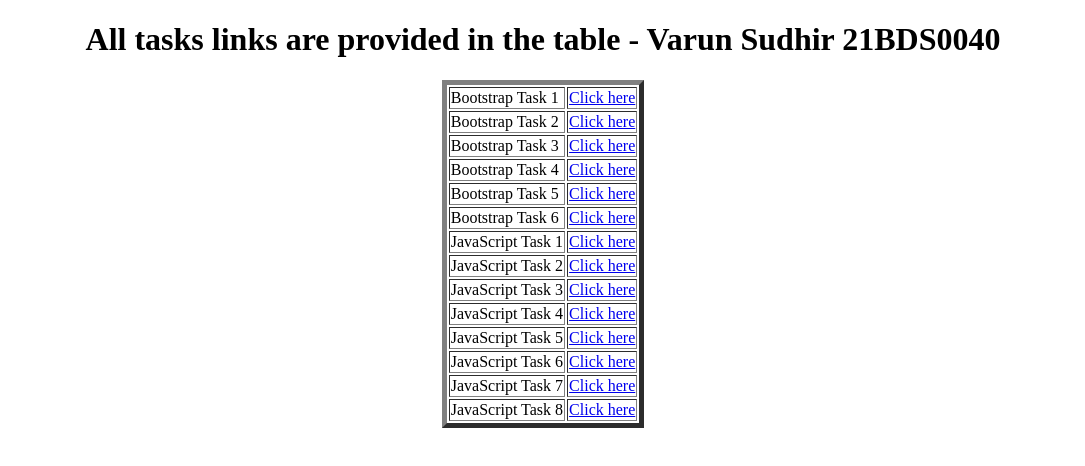
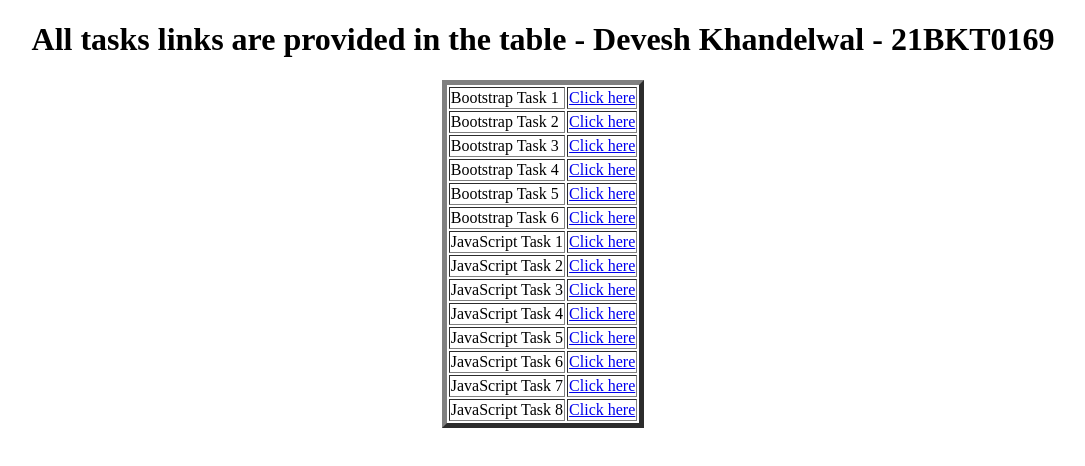
Before and after one commit to devesh-434/MERN_Tasks_2, a plain HTML site: page index.html in a window 1280 px wide. Shown: the whole page, without its empty margins (97-1182 px from the left). Drawn offline with Linux system fonts and the light colour scheme.

Commit message:
Add files via upload

```diff
--- a/index.html
+++ b/index.html
@@ -6,7 +6,7 @@
     <title>Home</title>
 </head>
 <body>
-    <h1><center> All tasks links are provided in the table - Varun Sudhir 21BDS0040</center></h1>
+    <h1><center> All tasks links are provided in the table - Devesh Khandelwal - 21BKT0169</center></h1>
     <table border="5" align="center">
         <tr>
             <td>Bootstrap Task 1</td>
```
